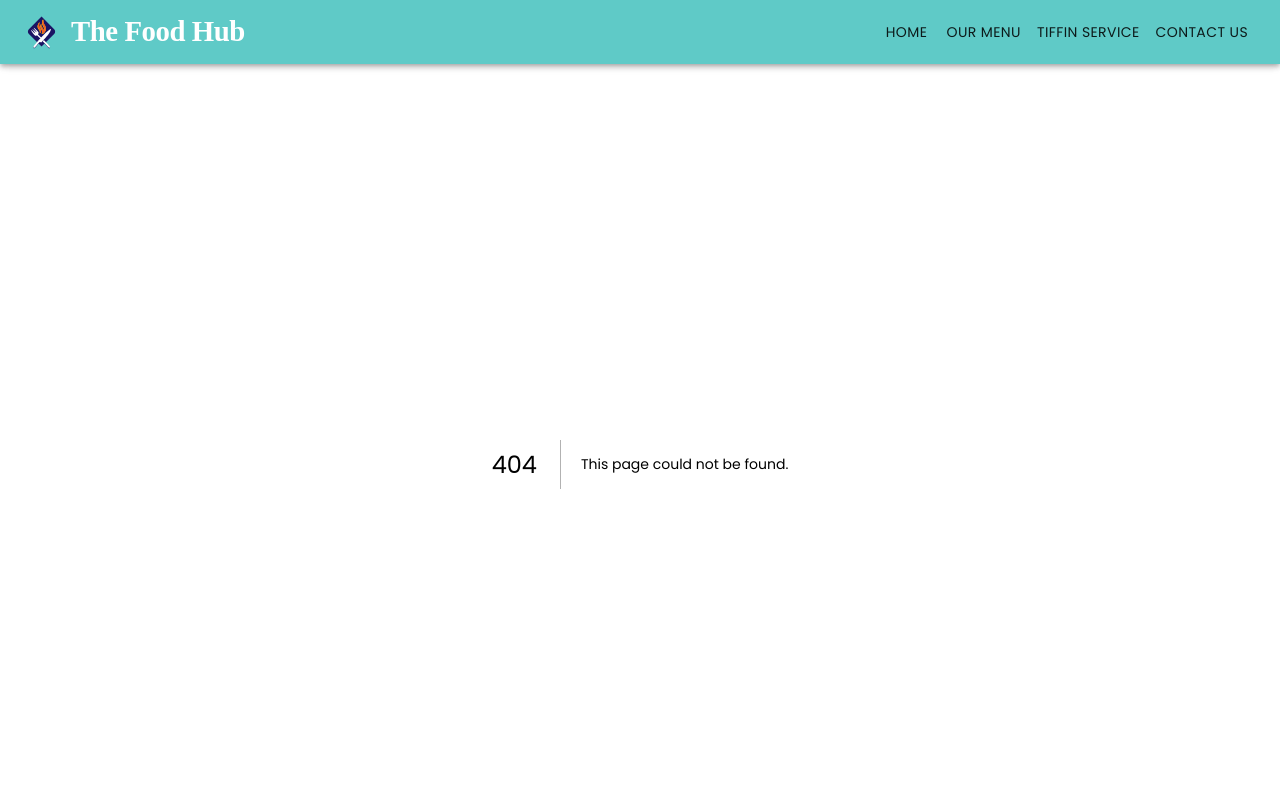
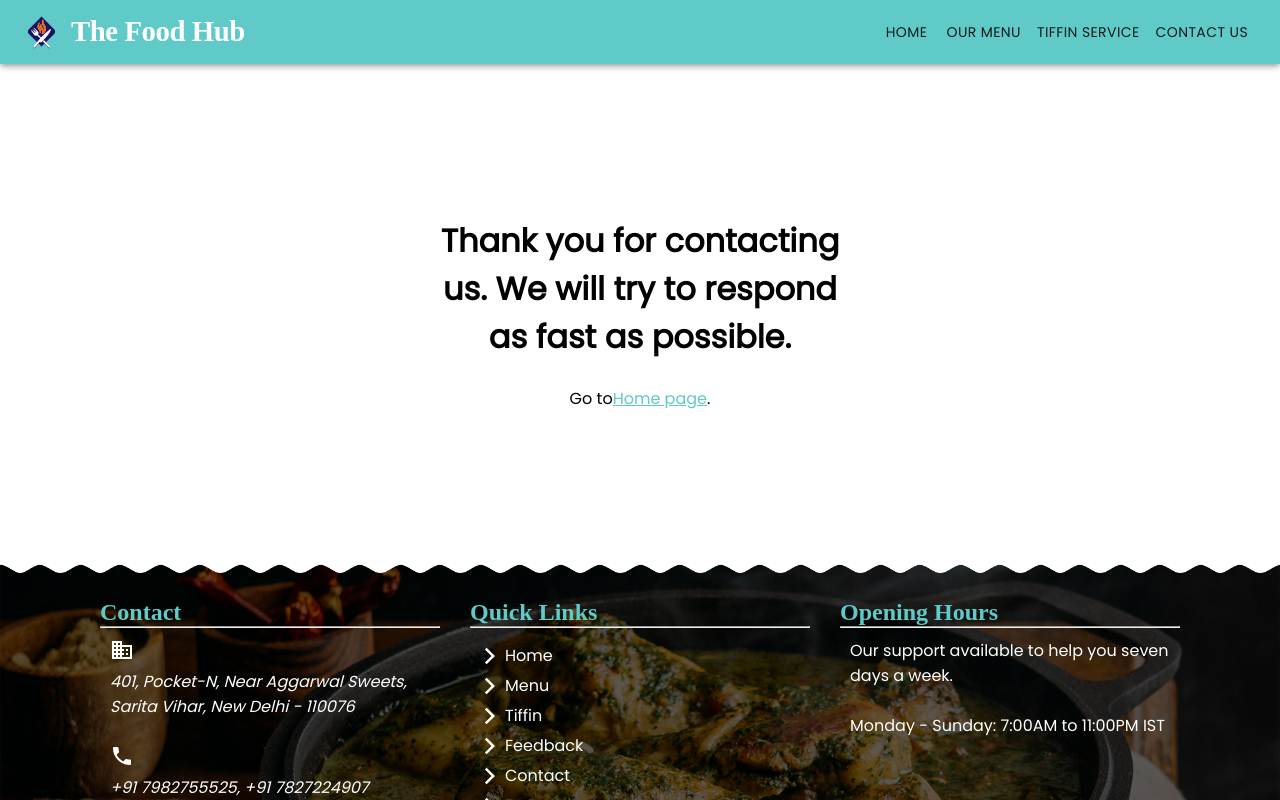
Before and after one commit to thefoodhub65/thefoodhub, a Next.js app: page /success in a window 1280 px wide. Before the commit this address had no page. Shown: the top 800 px of the page. Built offline with nearby package versions, Linux system fonts and the light colour scheme; a web font is replaced by a local one.

Commit message:
netlify form setup

```diff
--- /dev/null
+++ b/pages/success.js
@@ -0,0 +1,47 @@
+import Link from "next/link";
+import { makeStyles } from "@material-ui/core/styles";
+
+const Page = () => {
+  const classes = useStyles();
+
+  return (
+    <div className={classes.root}>
+      <div className={classes.main}>
+        <h1>
+          Thank you for contacting us. We will try to respond as fast as
+          possible.
+        </h1>
+        <br />
+        <p>
+          Go to
+          <Link href="/">
+            <a className={classes.link}>Home page</a>
+          </Link>
+          .
+        </p>
+      </div>
+    </div>
+  );
+};
+
+const useStyles = makeStyles((theme) => ({
+  root: {
+    height: "500px",
+    display: "flex",
+    justifyContent: "center",
+    alignItems: "center",
+  },
+  main: {
+    maxWidth: "400px",
+    textAlign: "center",
+    margin: "20px",
+  },
+  link: {
+    color: theme.palette.primary.main,
+    "&:hover": {
+      textDecoration: "none",
+    },
+  },
+}));
+
+export default Page;
```
Also changed, not shown: components/contact/contact-form.js (+4 -4 lines).
